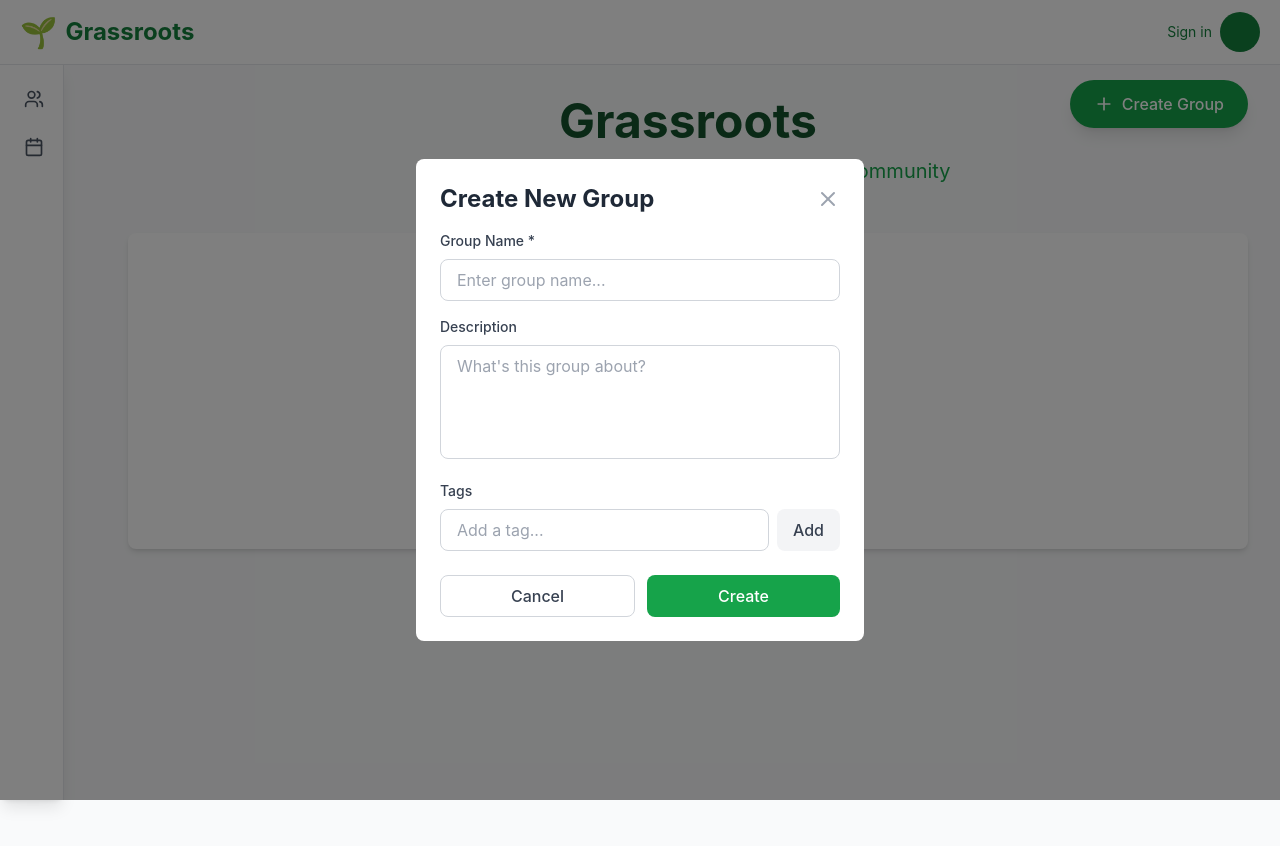
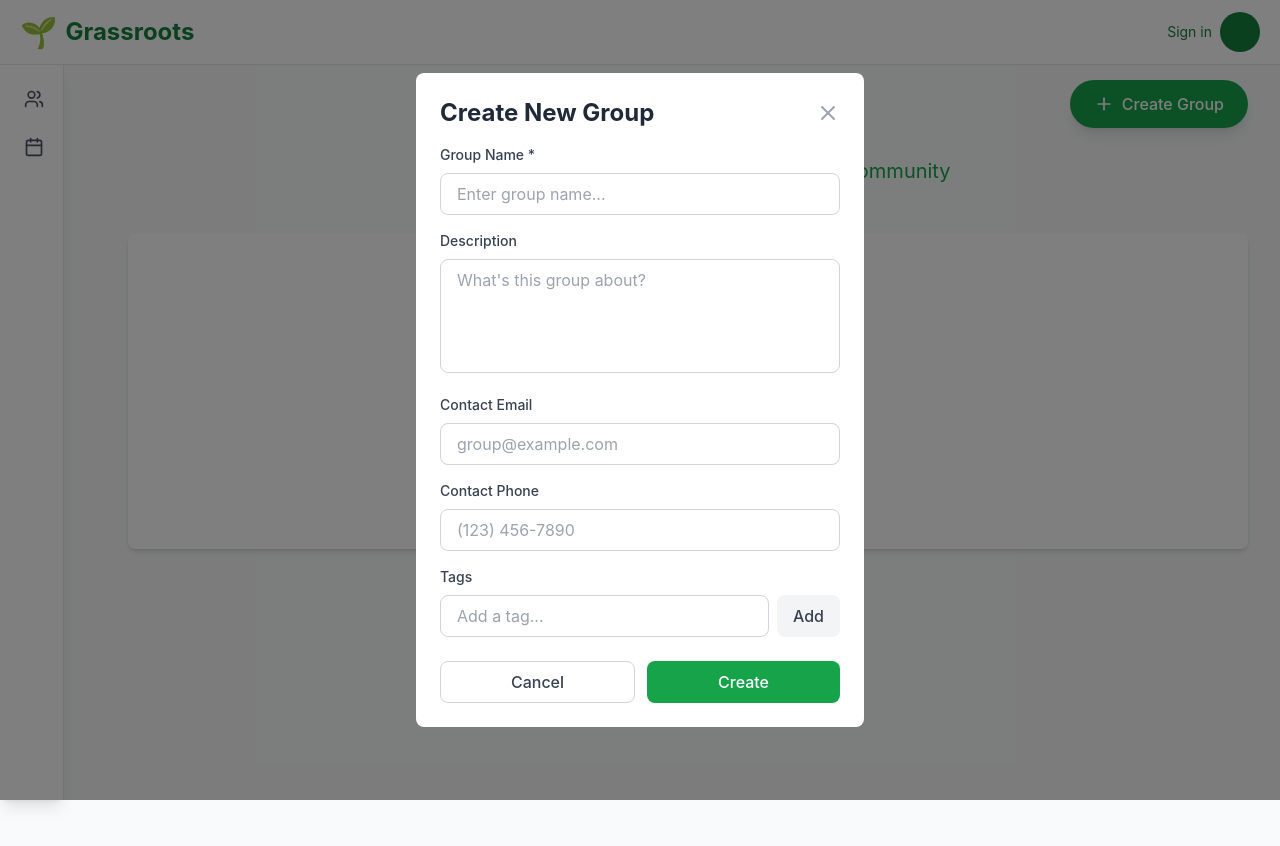
Before and after one commit to Jackson-Nelson/Grassroots, a React (Create React App) app in the folder frontend/: page /groups in a window 1280 px wide. Both pictures are taken after a click on the button "Create Group". Shown: the top 846 px of the page. Built offline with nearby package versions, Linux system fonts and the light colour scheme.

Commit message:
Added contact info

```diff
--- a/frontend/src/components/pages/Group.jsx
+++ b/frontend/src/components/pages/Group.jsx
@@ -373,7 +373,20 @@
                     <Users className="w-7 h-7 text-green-600" />
                     {selectedGroup.name}
                   </h1>
-                <p className="text-gray-600 text-sm">{selectedGroup.description}</p>
+                  <p className="text-gray-600 text-sm mb-3">{selectedGroup.description}</p>
+
+                  {/* Contact Us section - added right under description */}
+                  {selectedGroup.contact_email || selectedGroup.contact_phone ? (
+                    <div className="mb-4">
+                      <p className="text-sm font-medium text-gray-700 mb-1">Contact Us</p>
+                      {selectedGroup.contact_email && (
+                        <p className="text-sm text-gray-600">{selectedGroup.contact_email}</p>
+                      )}
+                      {selectedGroup.contact_phone && (
+                        <p className="text-sm text-gray-600">{selectedGroup.contact_phone}</p>
+                      )}
+                    </div>
+                  ) : null}
                 </div>
 
                 {selectedGroup.tags && selectedGroup.tags.length > 0 && (
--- a/frontend/src/components/pages/Groups.jsx
+++ b/frontend/src/components/pages/Groups.jsx
@@ -126,6 +126,8 @@
         name: newGroup.name,
         desc: newGroup.description,
         tags: newGroup.tags,
+        contact_email: newGroup.contact_email,
+        contact_phone: newGroup.contact_phone,
         // creator_id: getAuthToken().uid
       })
     });
@@ -343,6 +345,32 @@
                       rows="4"
                       className="w-full px-4 py-2 border border-gray-300 rounded-lg focus:outline-none focus:ring-2 focus:ring-green-500 resize-none"
                     />
+                  </div>
+
+                  <div>
+                    <label className="block text-sm font-medium text-gray-700 mb-2">
+                      Contact Email
+                    </label>
+                    <input
+                      type="email"
+                      value={newGroup.contact_email || ''}
+                      onChange={(e) => setNewGroup({ ...newGroup, contact_email: e.target.value })}
+                      placeholder="group@example.com"
+                      className="w-full px-4 py-2 border border-gray-300 rounded-lg focus:outline-none focus:ring-2 focus:ring-green-500"
+                    />
+                  </div>
+
+                  <div>
+                    <label className="block text-sm font-medium text-gray-700 mb-2">
+                      Contact Phone
+                    </label>
+                    <input
+                      type="tel"
+                      value={newGroup.contact_phone || ''}
+                      onChange={(e) => setNewGroup({ ...newGroup, contact_phone: e.target.value })}
+                      placeholder="(123) 456-7890"
+                      className="w-full px-4 py-2 border border-gray-300 rounded-lg focus:outline-none focus:ring-2 focus:ring-green-500"
+                  />
                   </div>
 
                   <div>
```
Also changed, not shown: 2 other files (tests, documents, lock files or other folders). Lines whose indentation alone changed are shown as unchanged.
